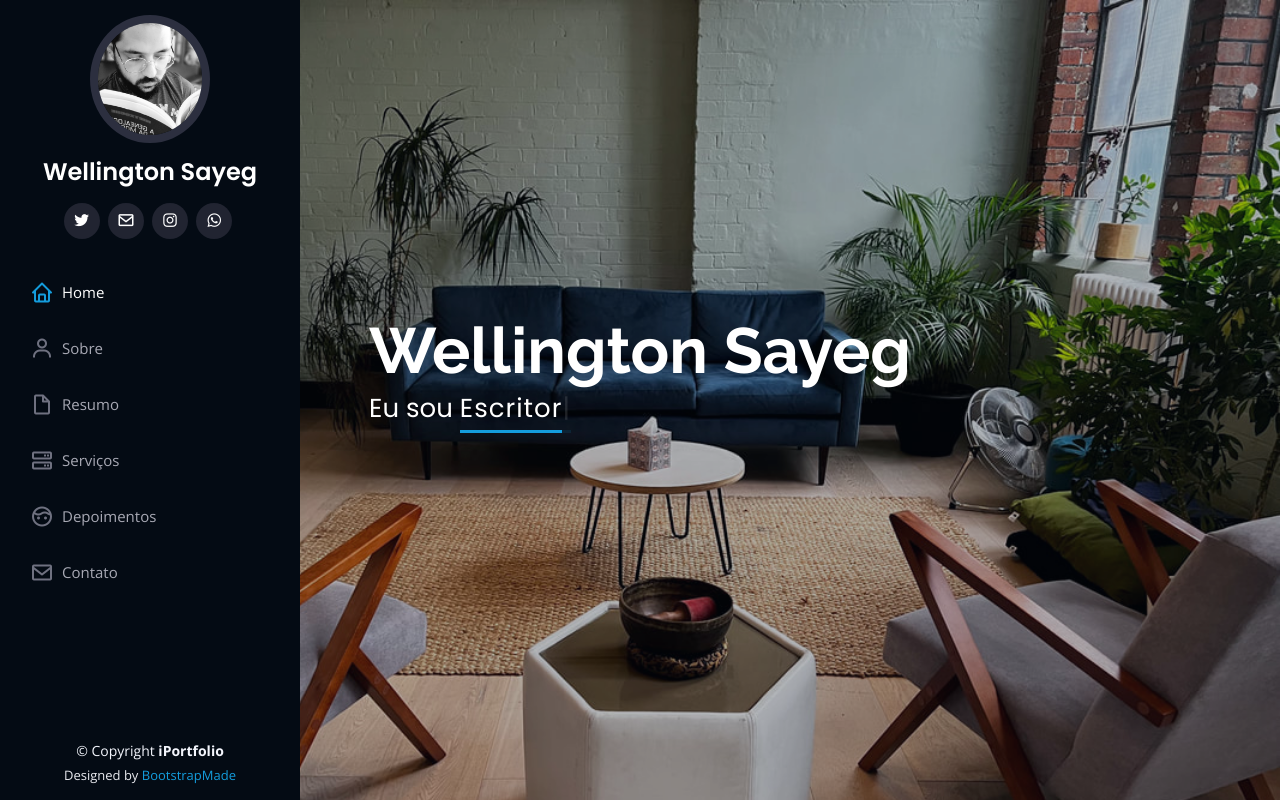
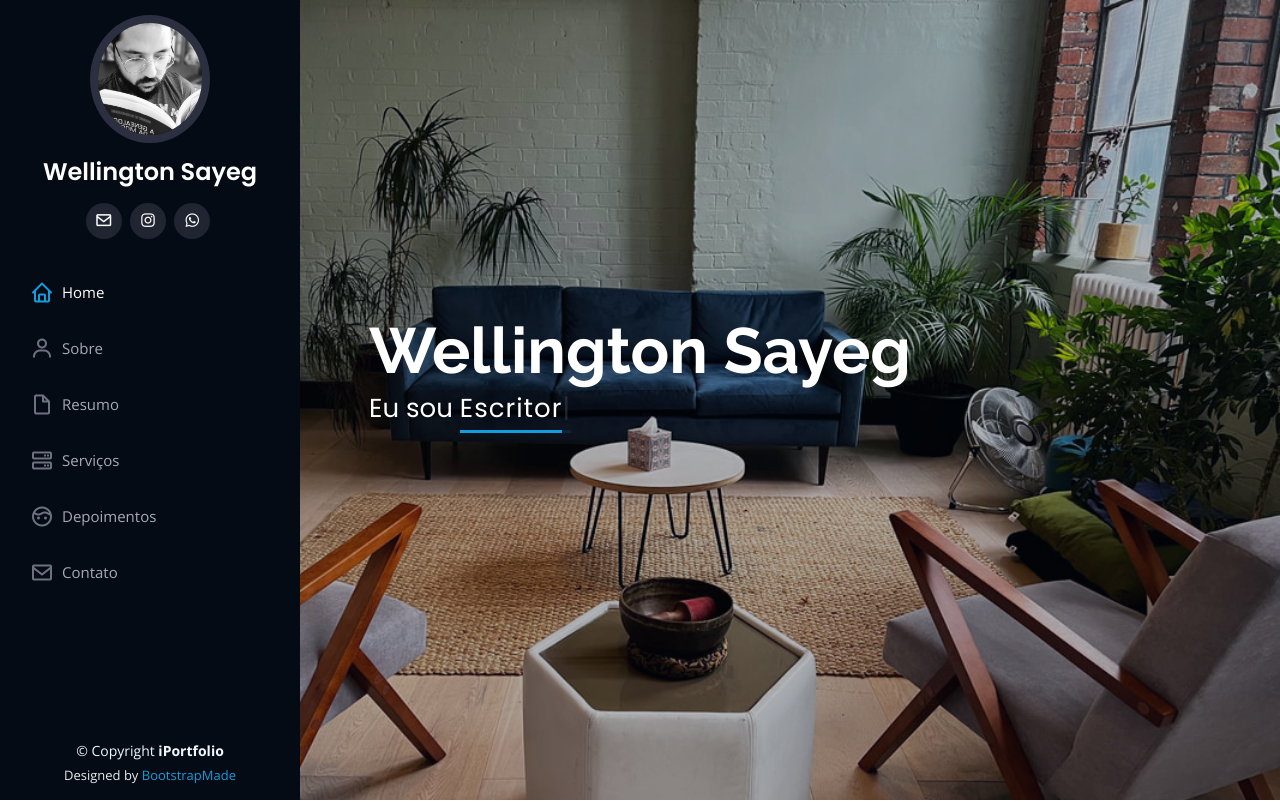
Before and after one commit to caiovlima/clinica_sayeg, a plain HTML site: page index.html in a window 1280 px wide. Shown: the top 802 px of the page. Drawn offline with nearby package versions, Linux system fonts and the light colour scheme.

Commit message:
remove twitter

```diff
--- a/index.html
+++ b/index.html
@@ -49,12 +49,9 @@
         <img src="assets/img/profile-img.jpeg" alt="" class="img-fluid rounded-circle">
         <h1 class="text-light"><a href="index.html">Wellington Sayeg</a></h1>
         <div class="social-links mt-3 text-center">
-          <a href="#" class="twitter"><i class="bx bxl-twitter"></i></a>
           <a href="#" onclick="sendEmail()" class="mail-send"><i class="bx bx-envelope"></i></a>
           <a href="https://www.instagram.com/welsayeg/" class="instagram"><i class="bx bxl-instagram"></i></a>
           <a href="https://wa.me/5512981694244?text=Olá!%20Gostaria%20de%20ser%20ouvido%20por%20favor!" class="whatsapp"><i class="bx bxl-whatsapp"></i></a>
-          <!-- <a href="#" class="facebook"><i class="bx bxl-facebook"></i></a> -->
-          <!-- <a href="#" class="google-plus"><i class="bx bxl-skype"></i></a> -->
         </div>
       </div>
 
```
